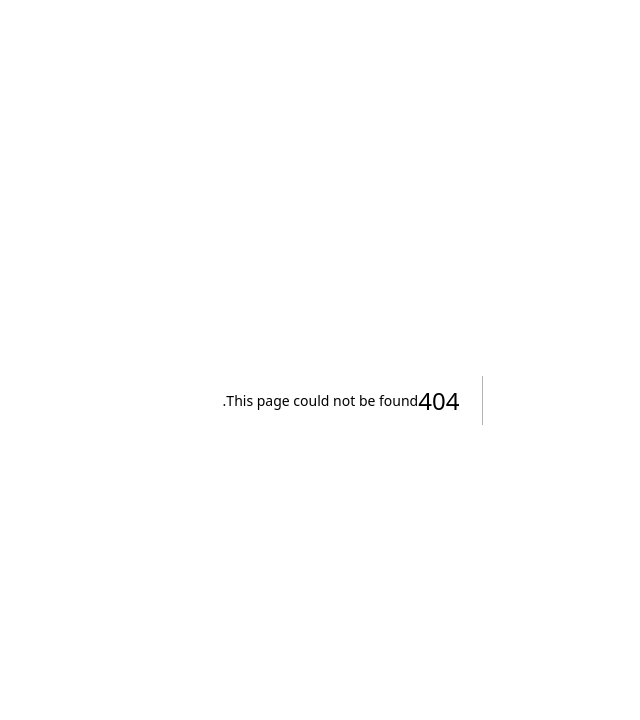
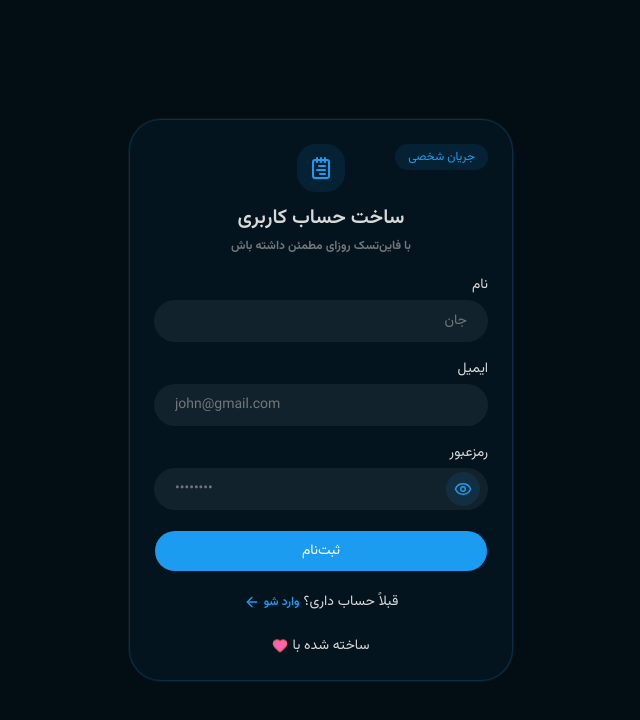
Before and after one commit to salartalaA/fine-task, a Next.js app: page /auth/register in a window 1280 px wide. Before the commit this address had no page. Shown: the top 720 px of the page, without its empty margins (319-959 px from the left). Built offline with nearby package versions, Linux system fonts and the light colour scheme.

Commit message:
feat(UI): add auth pages

```diff
--- /dev/null
+++ b/app/(auth)/auth/login/page.tsx
@@ -0,0 +1,58 @@
+import { ArrowLeft, Heart, NotepadText } from "lucide-react";
+import Link from "next/link";
+import LoginForm from "@/components/auth/login-form";
+import { Badge } from "@/components/ui/badge";
+import {
+  Card,
+  CardContent,
+  CardDescription,
+  CardFooter,
+  CardHeader,
+  CardTitle,
+} from "@/components/ui/card";
+
+export default function RegisterPage() {
+  return (
+    <div className="flex min-h-screen items-center justify-center bg-accent/60">
+      <Card className="relative w-full max-w-sm border border-primary/20 bg-primary/5">
+        <CardHeader className="text-center">
+          <CardTitle className="flex flex-col items-center gap-3 font-semibold text-xl">
+            <span className="rounded-md bg-accent-foreground/10 p-3 text-primary">
+              <NotepadText className="scale-x-[-1]" size={24} />
+            </span>
+            {"خوش برگشتی"}
+          </CardTitle>
+          <CardDescription className="font-bold text-xs">
+            {"ممنون که انتخابمون کردی ♡"}
+          </CardDescription>
+
+          <Badge className="absolute bg-primary/10 p-3 text-primary">
+            {"جریان شخصی"}
+          </Badge>
+        </CardHeader>
+
+        <CardContent>
+          <LoginForm />
+
+          <p className="mt-5 flex items-center justify-center gap-1 text-sm">
+            {"جدید هستی؟"}{" "}
+            <Link
+              className="flex items-center gap-1 font-semibold text-primary text-xs"
+              href={"/auth/register"}
+            >
+              {"ثبت‌نام کن"} <ArrowLeft size={16} />
+            </Link>
+          </p>
+        </CardContent>
+
+        <CardFooter className="mx-auto flex gap-1">
+          {"ساخته شده با"}
+          <Heart
+            className="animate-bounce fill-pink-400 stroke-2 stroke-red-400"
+            size={16}
+          />
+        </CardFooter>
+      </Card>
+    </div>
+  );
+}
--- /dev/null
+++ b/app/(auth)/auth/register/page.tsx
@@ -0,0 +1,54 @@
+import { ArrowLeft, Heart, NotepadText } from "lucide-react";
+import Link from "next/link";
+import RegisterForm from "@/components/auth/register-form";
+import { Badge } from "@/components/ui/badge";
+import {
+  Card,
+  CardContent,
+  CardDescription,
+  CardFooter,
+  CardHeader,
+  CardTitle,
+} from "@/components/ui/card";
+export default function RegisterPage() {
+  return (
+    <div className="flex min-h-screen items-center justify-center bg-accent/60">
+      <Card className="relative w-full max-w-sm border border-primary/20 bg-primary/5">
+        <CardHeader className="text-center">
+          <CardTitle className="flex flex-col items-center gap-3 font-semibold text-xl">
+            <span className="rounded-md bg-accent-foreground/10 p-3 text-primary">
+              <NotepadText className="scale-x-[-1]" size={24} />
+            </span>
+            {"ساخت حساب کاربری"}
+          </CardTitle>
+          <CardDescription className="font-bold text-xs">
+            {"با فاین‌تسک روزای مطمئن داشته باش"}
+          </CardDescription>
+          <Badge className="absolute bg-primary/10 p-3 text-primary">
+            {"جریان شخصی"}
+          </Badge>
+        </CardHeader>
+        <CardContent>
+          <RegisterForm />
+
+          <p className="mt-5 flex items-center justify-center gap-1 text-sm">
+            {"قبلاً حساب داری؟"}{" "}
+            <Link
+              className="flex items-center gap-1 font-semibold text-primary text-xs"
+              href="/auth/login"
+            >
+              {"وارد شو"} <ArrowLeft size={16} />
+            </Link>
+          </p>
+        </CardContent>
+        <CardFooter className="mx-auto flex gap-1">
+          {"ساخته شده با"}
+          <Heart
+            className="animate-bounce fill-pink-400 stroke-2 stroke-red-400"
+            size={16}
+          />
+        </CardFooter>
+      </Card>
+    </div>
+  );
+}
--- /dev/null
+++ b/components/auth/login-form.tsx
@@ -0,0 +1,59 @@
+"use client";
+
+import { Eye, EyeOff } from "lucide-react";
+import { useState } from "react";
+import { Button } from "@/components/ui/button";
+import { Input } from "@/components/ui/input";
+import { Label } from "@/components/ui/label";
+
+export default function LoginForm() {
+  const [showPassword, setShowPassword] = useState(false);
+
+  const handleShowPassword = () => {
+    setShowPassword((prev) => !prev);
+  };
+
+  return (
+    <form>
+      <div className="flex flex-col gap-6">
+        {/* Email */}
+        <div className="flex flex-col gap-2">
+          <Label htmlFor="email">{"ایمیل"}</Label>
+          <Input
+            className="p-5"
+            dir="ltr"
+            id="email"
+            placeholder="john@gmail.com"
+            type="email"
+          />
+        </div>
+
+        {/* Password */}
+        <div className="flex flex-col gap-2">
+          <Label htmlFor="password">{"رمزعبور"}</Label>
+          <div className="relative">
+            <Input
+              className="p-5"
+              dir="ltr"
+              id="password"
+              placeholder="••••••••"
+              type={showPassword ? "text" : "password"}
+            />
+            <button
+              className="absolute top-1 right-2 rounded-full bg-accent-foreground/10 p-2 text-primary"
+              onClick={handleShowPassword}
+              type="button"
+            >
+              {showPassword ? <EyeOff size={18} /> : <Eye size={18} />}
+            </button>
+          </div>
+        </div>
+
+        {/* Submit button */}
+        <Button className="p-5 transition-transform active:scale-[0.96]">
+          {"ورود"}
+        </Button>
+      </div>
+    </form>
+  );
+}
--- /dev/null
+++ b/components/auth/register-form.tsx
@@ -0,0 +1,65 @@
+"use client";
+
+import { Eye, EyeOff } from "lucide-react";
+import { useState } from "react";
+import { Button } from "@/components/ui/button";
+import { Input } from "@/components/ui/input";
+import { Label } from "@/components/ui/label";
+
+export default function RegisterForm() {
+  const [showPassword, setShowPassword] = useState(false);
+
+  const handleShowPassword = () => {
+    setShowPassword((prev) => !prev);
+  };
+
+  return (
+    <form>
+      <div className="flex flex-col gap-5">
+        {/* Name */}
+        <div className="flex flex-col gap-2">
+          <Label htmlFor="name">{"نام"}</Label>
+          <Input className="p-5" id="name" placeholder="جان" type="text" />
+        </div>
+
+        {/* Email */}
+        <div className="flex flex-col gap-2">
+          <Label htmlFor="email">{"ایمیل"}</Label>
+          <Input
+            className="p-5"
+            dir="ltr"
+            id="email"
+            placeholder="john@gmail.com"
+            type="email"
+          />
+        </div>
+
+        {/* Password */}
+        <div className="flex flex-col gap-2">
+          <Label htmlFor="password">{"رمزعبور"}</Label>
+          <div className="relative">
+            <Input
+              className="p-5"
+              dir="ltr"
+              id="password"
+              placeholder="••••••••"
+              type={showPassword ? "text" : "password"}
+            />
+            <button
+              className="absolute top-1 right-2 rounded-full bg-accent-foreground/10 p-2 text-primary"
+              onClick={handleShowPassword}
+              type="button"
+            >
+              {showPassword ? <EyeOff size={18} /> : <Eye size={18} />}
+            </button>
+          </div>
+        </div>
+
+        {/* Submit button */}
+        <Button className="p-5 transition-transform active:scale-[0.96]">
+          {"ثبت‌نام"}
+        </Button>
+      </div>
+    </form>
+  );
+}
```
